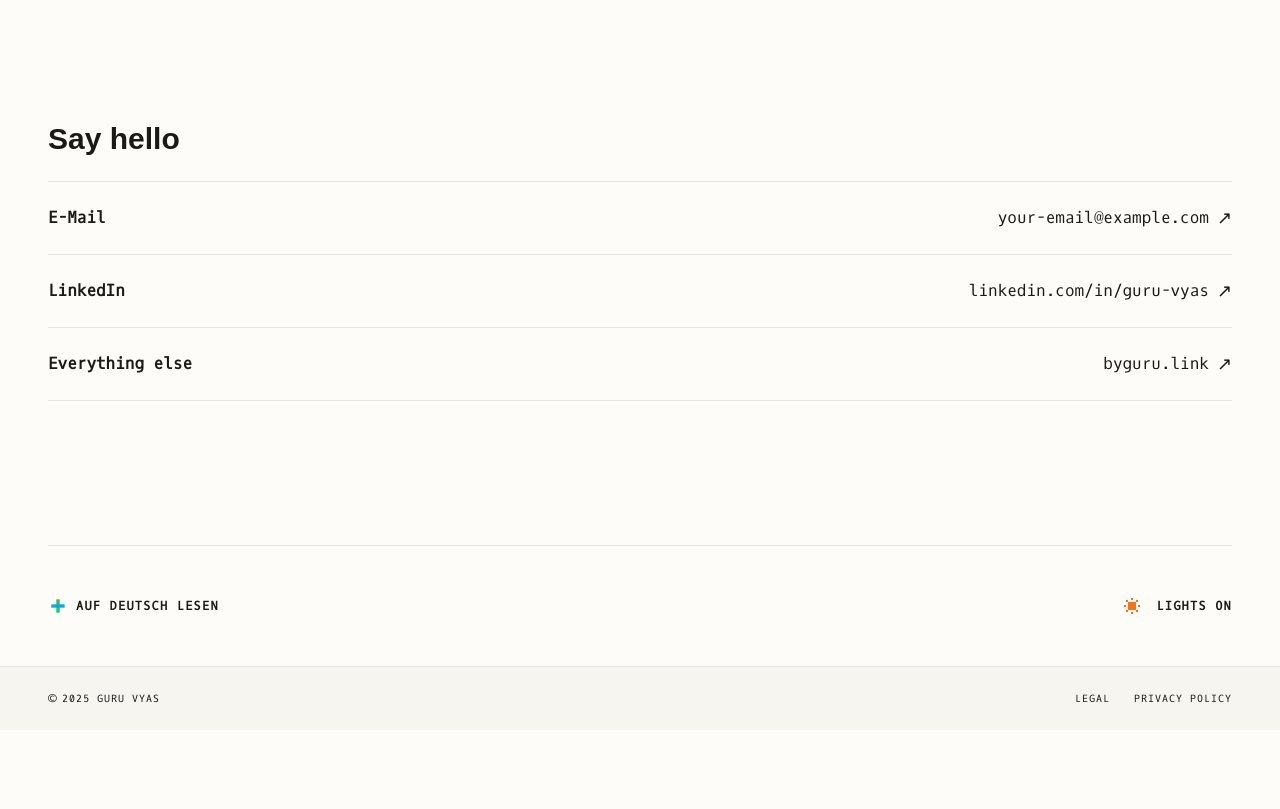
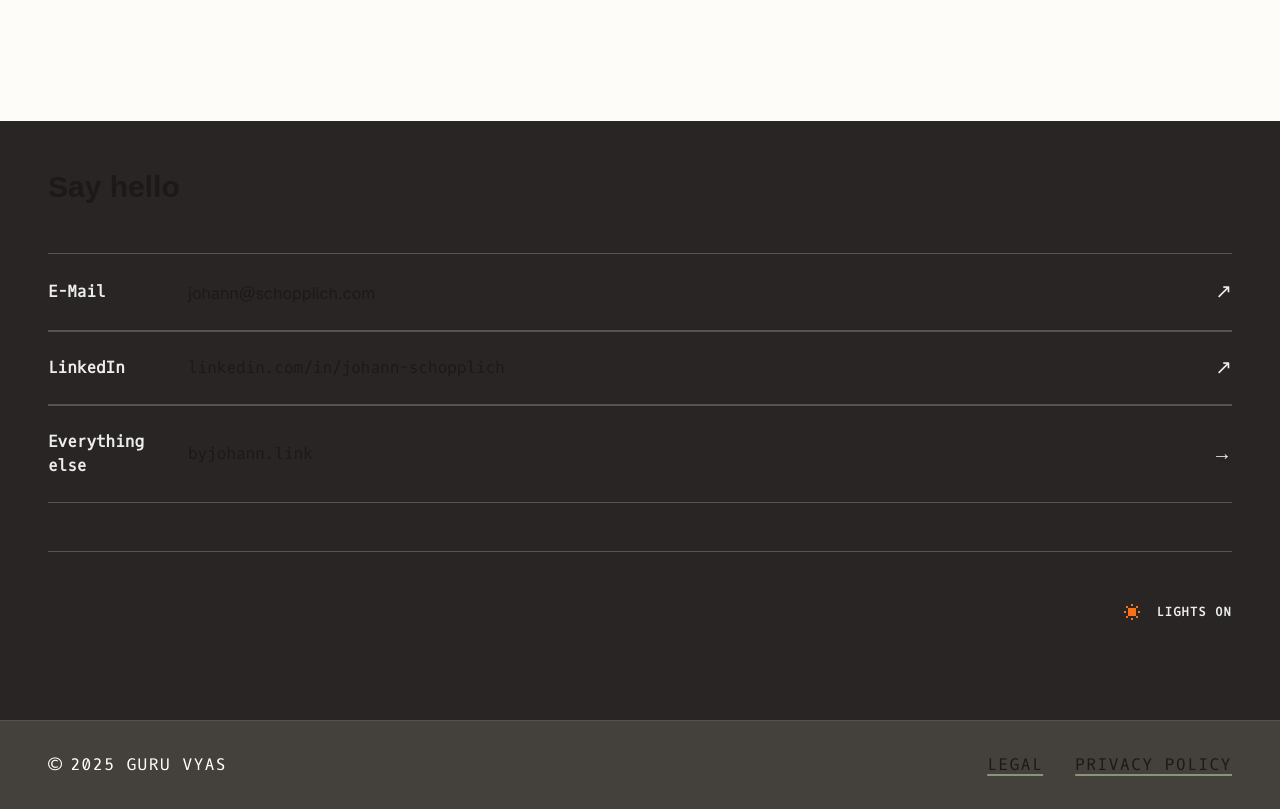
Before and after one commit to wakeupguruu/portfolio, a Next.js app: page / in a window 1280 px wide. Shown: the part 1700-2509 px from the top of the page. Built offline with nearby package versions, Linux system fonts and the light colour scheme; a web font is replaced by a local one.

Commit message:
fixed footer look

```diff
--- a/app/page.tsx
+++ b/app/page.tsx
@@ -3,8 +3,10 @@ import { PixelIcon } from "@/components/pixel-icon";
 import Link from "next/link";
 import { Header } from "@/components/Header";
 import { Footer } from "@/components/Footer";
+import { ThemeToggle } from "@/components/theme-toggle";
 import { Container, Section } from "@/components/ui/section";
 import { Inter_Tight } from "next/font/google";
+
 const interTight = Inter_Tight({
   weight: "200",
   subsets: ["latin"],
@@ -35,7 +37,7 @@ export default function Home() {
 
 
       {/* Constrained content container */}
-      <Container className="pb-16">
+      <Container className="">
         {/* Hero */}
         <Section className="pt-16">
           <h1 className="font-tasa text-4xl font-extrabold leading-none tracking-[-0.04em] text-[#1c1917] dark:text-[#ededed] sm:text-6xl max-w-4xl">
@@ -104,7 +106,7 @@ export default function Home() {
           <div className="flex gap-6 overflow-x-auto pb-8 pt-8 no-scrollbar" style={{ scrollbarWidth: 'none', msOverflowStyle: 'none' }}>
             {[...Array(5)].map((_, i) => (
               /* Fixed height container, width adjusts automatically based on image aspect ratio */
-              <div key={i} className="relative h-[400px] flex-shrink-0">
+              <div key={i} className="relative h-[400px] shrink-0">
                 <Image
                   src="/window.svg"
                   alt="Placeholder"
@@ -117,36 +119,49 @@ export default function Home() {
           </div>
         </Section>
 
-        {/* Say hello */}
-        <Section className="mb-0">
-          <h3 className="mb-6 text-3xl font-semibold text-[#1c1917] dark:text-[#ededed] font-tasa">Say hello</h3>
-          <ul className="divide-y divide-border border-y border-border font-oxygen">
-            <li className="flex items-center justify-between py-6 group cursor-pointer hover:bg-muted/5 transition-colors">
-              <span className="text-base font-bold text-foreground">E-Mail</span>
-              <a href="#" className="text-base flex items-center gap-2 group-hover:text-foreground/80">
-                your-email@example.com
-                <span className="text-lg leading-none">↗</span>
+      </Container>
+
+      {/* Say hello - Full Width */}
+      <div className="w-full bg-[#292524] text-[#ededed]">
+        <Container className="mb-0 py-12">
+           <h3 className="mb-12 text-3xl font-semibold font-tasa">Say hello</h3>
+           <ul className="divide-y font-oxygen" style={{ borderColor: '#57534d' }}>
+            <li className="grid grid-cols-[140px_1fr_auto] items-center py-6 group cursor-pointer hover:bg-white/5 transition-colors border-t" style={{ borderColor: '#57534d' }}>
+              <span className="text-base font-bold">E-Mail</span>
+              <a href="#" className="text-base flex items-center gap-2 group-hover:text-white/80">
+                <span className="font-sans">johann<span className="font-serif italic text-lg">@</span>schopplich.com</span>
               </a>
+              <span className="text-xl leading-none transition-transform duration-300 group-hover:rotate-45 group-hover:text-white">↗</span>
             </li>
-            <li className="flex items-center justify-between py-6 group cursor-pointer hover:bg-muted/5 transition-colors">
-              <span className="text-base font-bold text-foreground">LinkedIn</span>
-              <a href="#" className="text-base flex items-center gap-2 group-hover:text-foreground/80">
-                linkedin.com/in/guru-vyas
-                <span className="text-lg leading-none">↗</span>
+            <li className="grid grid-cols-[140px_1fr_auto] items-center py-6 group cursor-pointer hover:bg-white/5 transition-colors border-t" style={{ borderColor: '#57534d' }}>
+              <span className="text-base font-bold">LinkedIn</span>
+              <a href="#" className="text-base flex items-center gap-2 group-hover:text-white/80">
+                linkedin.com/in/johann-schopplich
               </a>
+              <span className="text-xl leading-none transition-transform duration-300 group-hover:rotate-45 group-hover:text-white">↗</span>
             </li>
-            <li className="flex items-center justify-between py-6 group cursor-pointer hover:bg-muted/5 transition-colors">
-              <span className="text-base font-bold text-foreground">Everything else</span>
-              <a href="#" className="text-base flex items-center gap-2 group-hover:text-foreground/80">
-                byguru.link
-                <span className="text-lg leading-none">↗</span>
+            <li className="grid grid-cols-[140px_1fr_auto] items-center py-6 group cursor-pointer hover:bg-white/5 transition-colors border-t border-b" style={{ borderColor: '#57534d' }}>
+              <span className="text-base font-bold">Everything else</span>
+              <a href="#" className="text-base flex items-center gap-2 group-hover:text-white/80">
+                byjohann.link
               </a>
+              <span className="text-xl leading-none transition-transform duration-300 group-hover:rotate-45 group-hover:text-white">→</span>
             </li>
           </ul>
-        </Section>
 
-        <Footer />
-      </Container>
+          {/* Lights On Toggle - Moved here */}
+          <div className="flex justify-end py-12 mt-12 border-t" style={{ borderColor: '#57534d' }}>
+            <div className="flex items-center gap-3">
+              <div className="relative">
+                 <ThemeToggle />
+              </div>
+              <span className="uppercase tracking-widest text-xs font-bold font-oxygen">Lights on</span>
+            </div>
+          </div>
+        </Container>
+      </div>
+
+      <Footer />
     </div>
   );
 }
--- a/components/Footer.tsx
+++ b/components/Footer.tsx
@@ -3,38 +3,14 @@ import { ThemeToggle } from "@/components/theme-toggle";
 
 export function Footer() {
   return (
-    <footer className="mt-24 border-t border-border pt-0 pb-0">
-      {/* Pre-footer: Language and Theme Toggles */}
-      <div className="flex flex-wrap items-center justify-between gap-y-6 px-0 py-12 text-sm text-muted-foreground font-oxygen">
-
-        {/* Language "Toggle" (Visual only as per request) */}
-        <div className="flex cursor-pointer items-center gap-2 hover:text-foreground transition-colors">
-          <div className="relative h-5 w-5">
-             <svg viewBox="0 0 24 24" fill="none" className="h-full w-full">
-               {/* Green/Blue pixel cross icon approximation */}
-               <rect x="10" y="4" width="4" height="16" fill="#22c55e" className="dark:fill-[#4ade80]" />
-               <rect x="4" y="10" width="16" height="4" fill="#0ea5e9" className="dark:fill-[#38bdf8]" />
-             </svg>
-          </div>
-          <span className="uppercase tracking-widest text-xs font-bold">Auf Deutsch lesen</span>
-        </div>
-
-        {/* Theme Toggle with Text */}
-        <div className="flex items-center gap-3">
-          <div className="relative">
-             <ThemeToggle />
-          </div>
-          <span className="uppercase tracking-widest text-xs font-bold font-oxygen">Lights on</span>
-        </div>
-      </div>
-
+    <footer className="mt-0 pt-0 pb-0 border-t" style={{ borderColor: '#57534d' }}>
       {/* Full Width Legal Bar */}
-      <div className="w-screen relative left-[calc(-50vw+50%)] bg-[#f7f5f0] dark:bg-[#25221e] border-t border-border py-6">
-        <div className="mx-auto flex w-full max-w-screen-2xl items-center justify-between px-4 md:px-12 text-[10px] uppercase tracking-widest text-muted-foreground font-oxygen">
+      <div className="w-full bg-[#44403b] py-8">
+        <div className="mx-auto flex w-full max-w-screen-2xl items-center justify-between px-4 md:px-12 text-base uppercase tracking-widest text-white! font-oxygen">
           <div>© {new Date().getFullYear()} Guru Vyas</div>
-          <div className="flex gap-6">
-            <Link href="/legal" className="hover:text-foreground transition-colors">Legal</Link>
-            <Link href="/privacy" className="hover:text-foreground transition-colors">Privacy Policy</Link>
+          <div className="flex gap-8">
+             <Link href="/legal" className="hover:text-white transition-colors underline decoration-[#89937a] decoration-2 underline-offset-4">Legal</Link>
+             <Link href="/privacy" className="hover:text-white transition-colors underline decoration-[#89937a] decoration-2 underline-offset-4">Privacy Policy</Link>
           </div>
         </div>
       </div>
```
